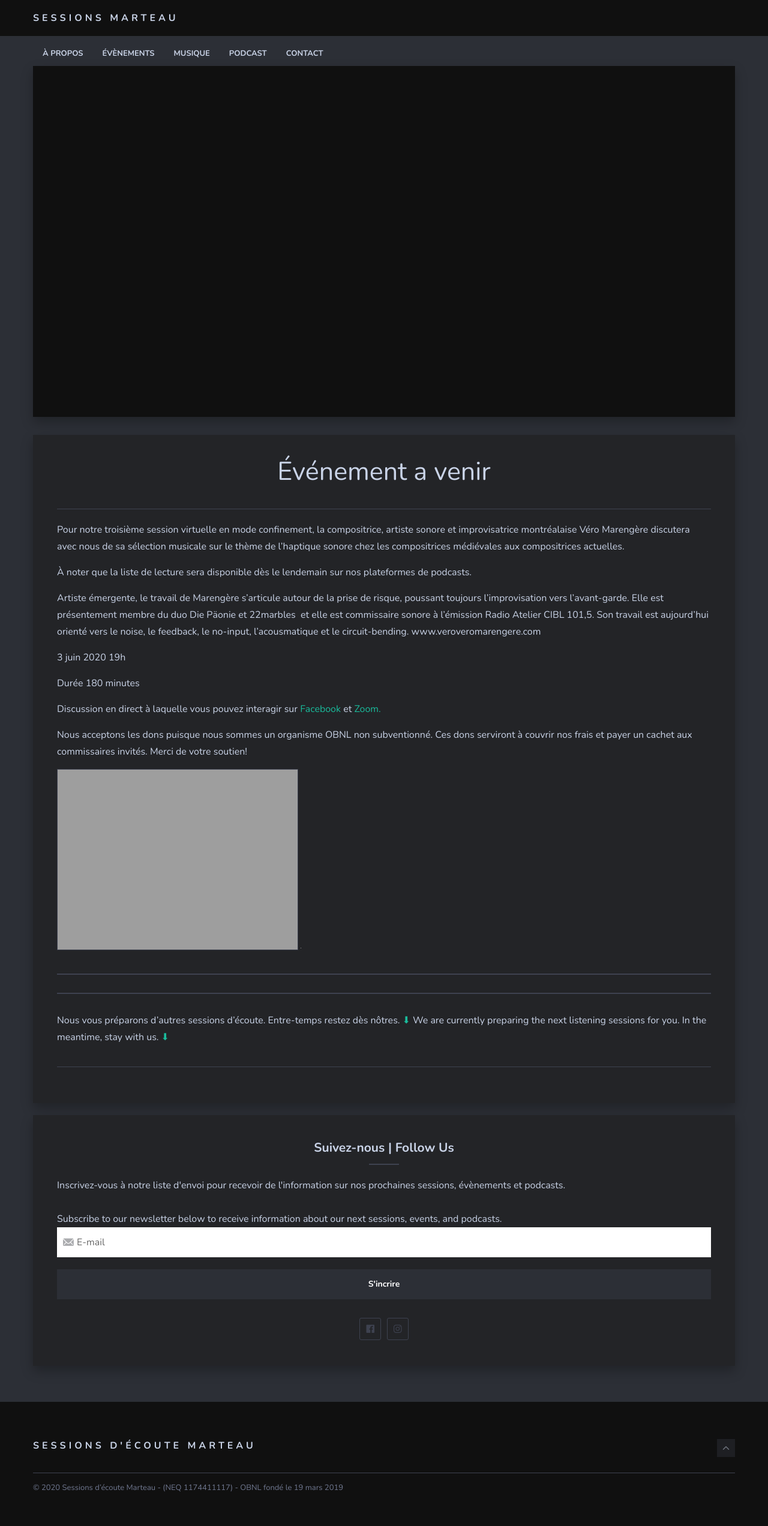
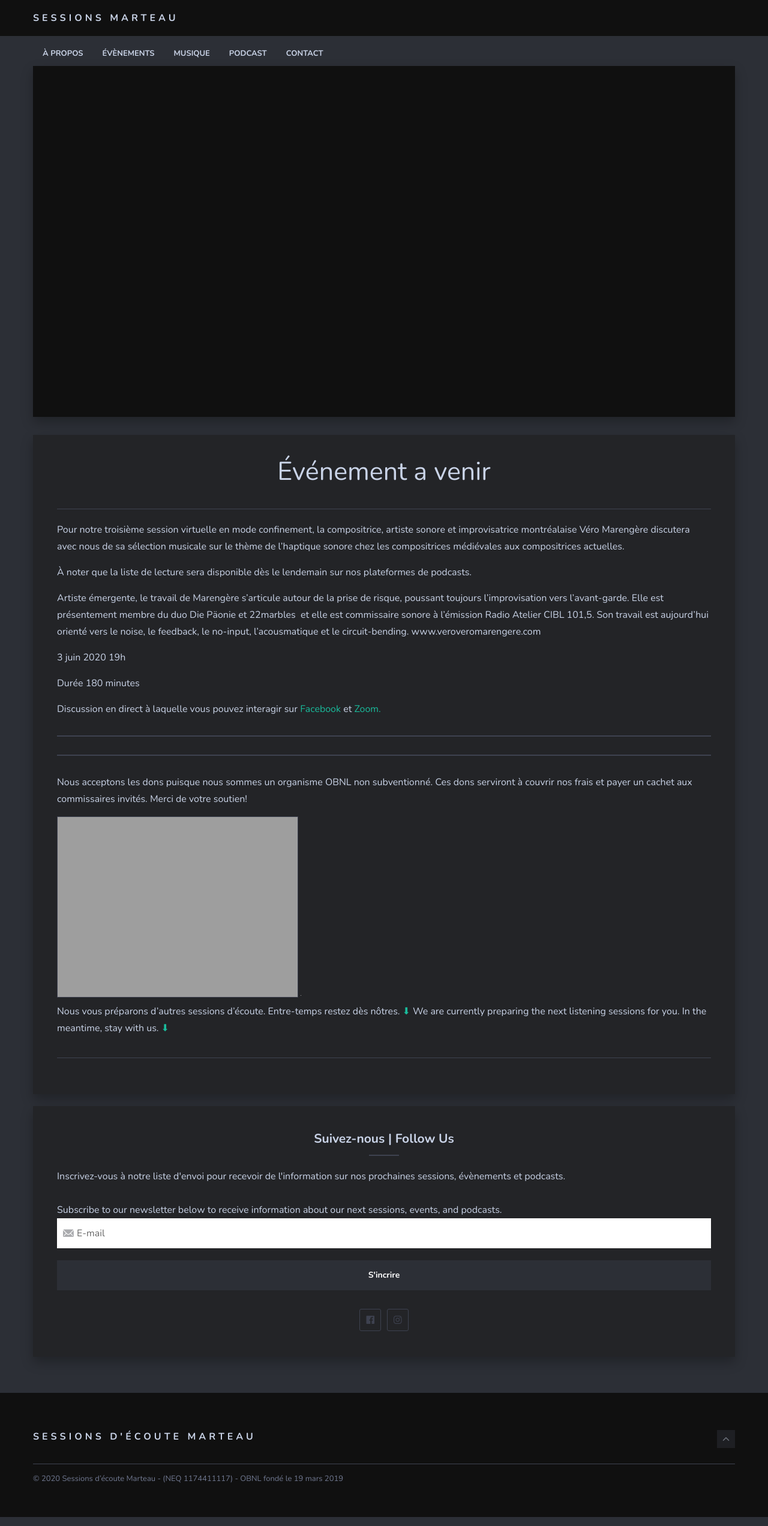
Before and after one commit to sessions-marteau/sessions-marteau-2.github.io, a Jekyll site: the page built from _pages/evenement-a-venir.md, in a window 1280 px wide. Shown: the whole page at 60% size. Built offline with Jekyll 4.4.1, drawn with Linux system fonts in a browser that asks for light colours; nearby versions of some CDN libraries; grey boxes are pictures that could not be loaded.

Commit message:
Update evenement-a-venir.md

```diff
--- a/_pages/evenement-a-venir.md
+++ b/_pages/evenement-a-venir.md
@@ -26,6 +26,13 @@ Discussion en direct à laquelle vous pouvez interagir sur <a href="https://www.
 
 
 
+
+
+
+
+
+<hr>
+---
 Nous acceptons les dons puisque nous sommes un organisme OBNL non subventionné. Ces dons serviront à couvrir nos frais et payer un cachet aux commissaires invités. Merci de votre soutien!
 <form action="https://www.paypal.com/cgi-bin/webscr" method="post" target="_top">
 <input type="hidden" name="cmd" value="_s-xclick" />
@@ -34,12 +41,6 @@ Nous acceptons les dons puisque nous sommes un organisme OBNL non subventionné.
 <img alt="" border="0" src="https://www.paypal.com/fr_CA/i/scr/pixel.gif" width="1" height="1" />
 </form>
 
-
-
-
-<hr>
----
-
 Nous vous préparons d'autres sessions d'écoute. Entre-temps restez dès nôtres. <a href="https://gmail.us20.list-manage.com/subscribe/post?u=698e7b941cdf206ea63f5a5b7&id=0677e98a6a"> ⬇
 </a> We are currently preparing the next listening sessions for you. In the meantime, stay with us. <a href="https://gmail.us20.list-manage.com/subscribe/post?u=698e7b941cdf206ea63f5a5b7&id=0677e98a6a"> ⬇
 </a>
```
